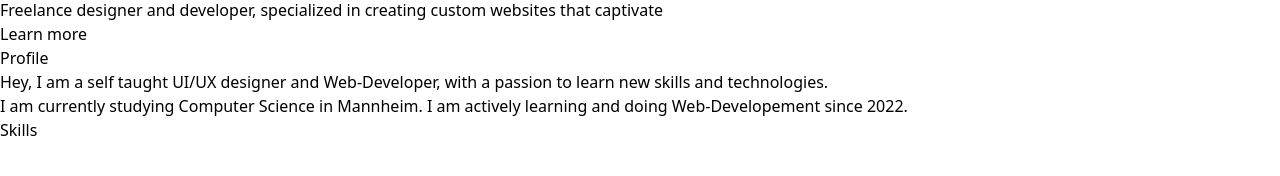
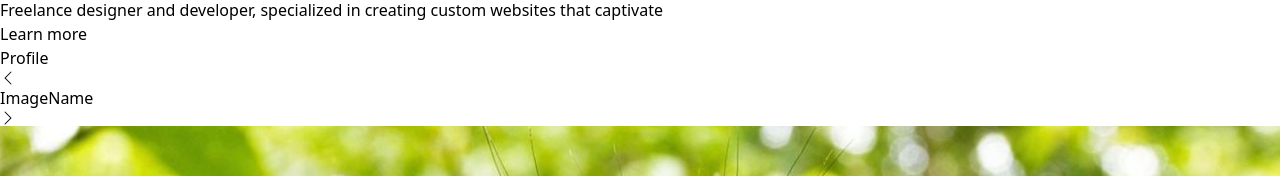
Before and after one commit to ErayC4/portfolio, a React (Vite) app: page / in a window 1280 px wide. Shown: the part 200-376 px from the top of the page. Built offline with nearby package versions, Linux system fonts and the light colour scheme.

Commit message:
added foundation of image carousel

```diff
--- a/src/Profile.jsx
+++ b/src/Profile.jsx
@@ -4,7 +4,40 @@ function Profile() {
   return (
     <div className="h-screen">
       <div className="w-1/3">
+
         <p className="text-8xl pb-8">Profile</p>
+        <div>
+          <div className="flex justify-between w-96 items-center text-lg border-2 border-white py-2 px-12">
+            <svg
+              xmlns="http://www.w3.org/2000/svg"
+              width="16"
+              height="16"
+              fill="currentColor"
+              class="bi bi-chevron-left"
+              viewBox="0 0 16 16"
+            >
+              <path
+                fill-rule="evenodd"
+                d="M11.354 1.646a.5.5 0 0 1 0 .708L5.707 8l5.647 5.646a.5.5 0 0 1-.708.708l-6-6a.5.5 0 0 1 0-.708l6-6a.5.5 0 0 1 .708 0"
+              />
+            </svg>
+            <p>ImageName</p>
+            <svg
+              xmlns="http://www.w3.org/2000/svg"
+              width="16"
+              height="16"
+              fill="currentColor"
+              class="bi bi-chevron-right"
+              viewBox="0 0 16 16"
+            >
+              <path
+                fill-rule="evenodd"
+                d="M4.646 1.646a.5.5 0 0 1 .708 0l6 6a.5.5 0 0 1 0 .708l-6 6a.5.5 0 0 1-.708-.708L10.293 8 4.646 2.354a.5.5 0 0 1 0-.708"
+              />
+            </svg>
+          </div>
+          <img src="/images/affen-selfie-peta-david-slater.jpg" className="cover" alt="" />
+        </div>
         <p className="text-2xl pb-4">
           Hey, I am a self taught UI/UX designer and Web-Developer, with a
           passion to learn new skills and technologies.
```
Also changed, not shown: public/images/affen-selfie-peta-david-slater.jpg (added).
